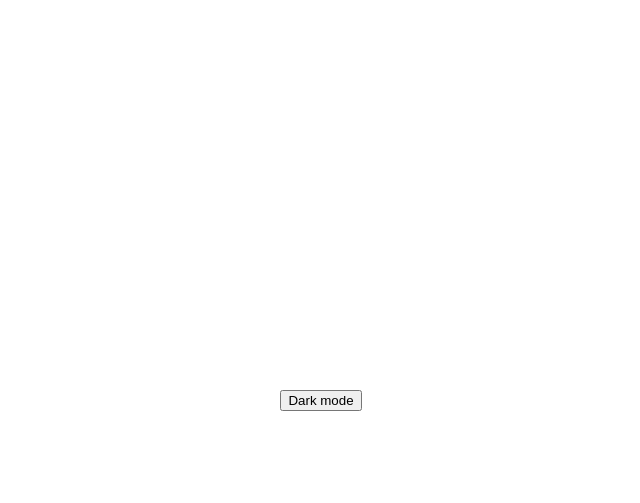
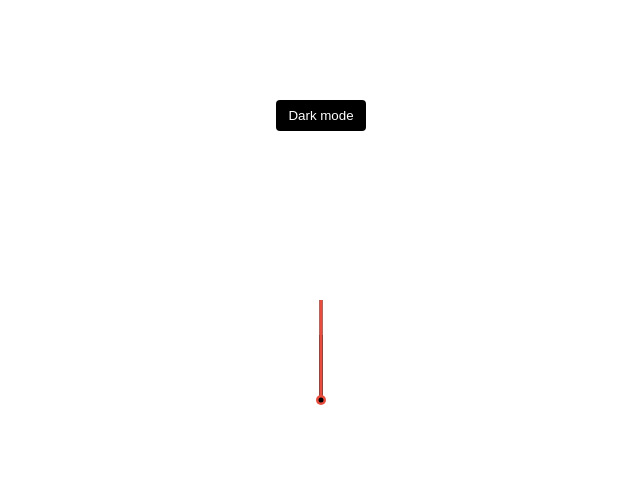
Before and after one commit to PrabhCh/50Days50Projects, a plain HTML site: page 19_Theme_Clock/index.html in a window 1280 px wide. Shown: the whole page, without its empty margins (319-959 px from the left). Drawn offline with Linux system fonts and the light colour scheme.

Commit message:
Day 19 - Theme Clock - Second commit - Styling completed

```diff
--- a/19_Theme_Clock/style.css
+++ b/19_Theme_Clock/style.css
@@ -1,16 +1,136 @@
-@import url('https://fonts.googleapis.com/css2?family=Roboto:wght@400;700&display=swap');
+@import url('https://fonts.googleapis.com/css?family=Heebo:300&display=swap');
 
 * {
   box-sizing: border-box;
 }
 
+:root {
+  --primary-color: #000;
+  --secondary-color: #fff;
+}
+
+html {
+  transition: all 0.5s ease-in;
+}
+
+html.dark {
+  --primary-color: #fff;
+  --secondary-color: #333;
+}
+
+html.dark {
+  background-color: #111;
+  color: var(--primary-color);
+}
+
 body {
-  font-family: 'Roboto', sans-serif;
+  font-family: 'Heebo', sans-serif;
   display: flex;
-  flex-direction: column;
   align-items: center;
   justify-content: center;
   height: 100vh;
   overflow: hidden;
   margin: 0;
 }
+
+.toggle {
+  cursor: pointer;
+  background-color: var(--primary-color);
+  color: var(--secondary-color);
+  border: 0;
+  border-radius: 4px;
+  padding: 8px 12px;
+  position: absolute;
+  top: 100px;
+}
+
+.toggle:focus {
+  outline: none;
+}
+
+.clock-container {
+  display: flex;
+  flex-direction: column;
+  justify-content: space-between;
+  align-items: center;
+}
+
+.clock {
+  position: relative;
+  width: 200px;
+  height: 200px;
+}
+
+.needle {
+  background-color: var(--primary-color);
+  position: absolute;
+  top: 50%;
+  left: 50%;
+  height: 65px;
+  width: 3px;
+  transform-origin: bottom center;
+  transition: all 0.5s ease-in;
+}
+
+.needle.hour {
+  transform: translate(-50%, -100%) rotate(0deg);
+}
+
+.needle.minute {
+  transform: translate(-50%, -100%) rotate(0deg);
+  height: 100px;
+}
+
+.needle.second {
+  transform: translate(-50%, -100%) rotate(0deg);
+  height: 100px;
+  background-color: #e74c3c;
+}
+
+.center-point {
+  background-color: #e74c3c;
+  width: 10px;
+  height: 10px;
+  position: absolute;
+  top: 50%;
+  left: 50%;
+  transform: translate(-50%, -50%);
+  border-radius: 50%;
+}
+
+.center-point::after {
+  content: '';
+  background-color: var(--primary-color);
+  width: 5px;
+  height: 5px;
+  position: absolute;
+  top: 50%;
+  left: 50%;
+  transform: translate(-50%, -50%);
+  border-radius: 50%;
+}
+
+.time {
+  font-size: 60px;
+}
+
+.date {
+  color: #aaa;
+  font-size: 14px;
+  letter-spacing: 0.3px;
+  text-transform: uppercase;
+}
+
+.date .circle {
+  background-color: var(--primary-color);
+  color: var(--secondary-color);
+  border-radius: 50%;
+  height: 18px;
+  width: 18px;
+  display: inline-flex;
+  align-items: center;
+  justify-content: center;
+  line-height: 18px;
+  transition: all 0.5s ease-in;
+  font-size: 12px;
+}
```
